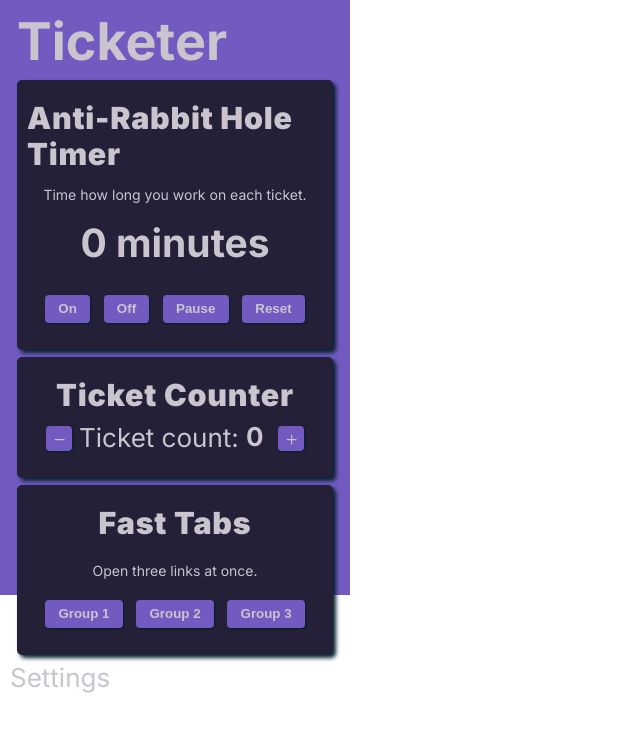
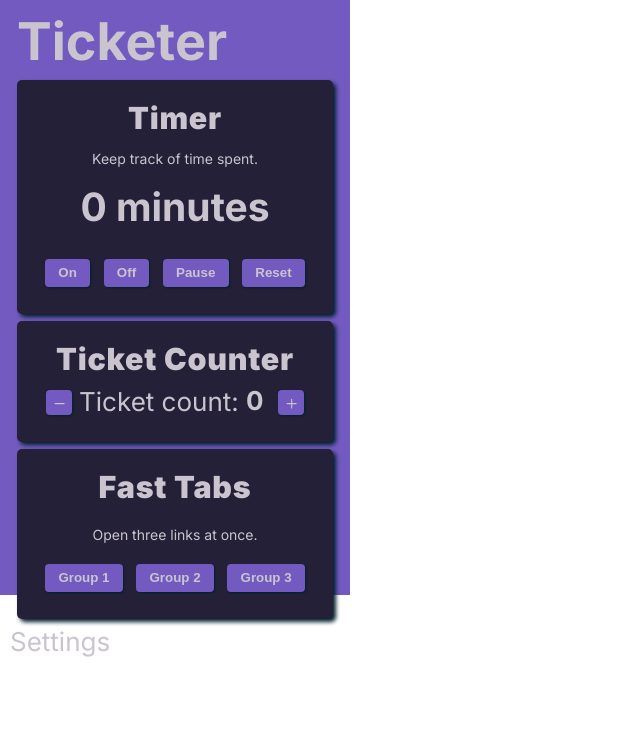
Before and after one commit to sandypockets/ticketer, a React (Create React App) app: page / in a window 1280 px wide. Shown: the top 732 px of the page, without its empty margins (0-640 px from the left). Built offline with nearby package versions, Linux system fonts and the light colour scheme.

Commit message:
Fix turnOn cb

```diff
--- a/src/App.js
+++ b/src/App.js
@@ -41,7 +41,6 @@ function App() {
       id: "timer",
       payload: "timerOn"
     })
-    window.close();
   }
   const handleOff = () => {
     chrome.runtime.sendMessage({
--- a/src/components/Home.jsx
+++ b/src/components/Home.jsx
@@ -35,8 +35,8 @@ export default function Home({ state, setState, ticketCount, setTicketCount, set
       <div>
         <h1 className="title">Ticketer</h1>
         <div className="card card-padding-increase">
-          <h3 className="flex-center cardTitle">Anti-Rabbit Hole Timer</h3>
-          <p className="flex-center info">Time how long you work on each ticket.</p>
+          <h3 className="flex-center cardTitle">Timer</h3>
+          <p className="flex-center info">Keep track of time spent.</p>
           <div>
             <div className="elapsedTime">
               <h2>{time ? time : 0}{time !== 1 ? " minutes" : " minute"}</h2>
```
Also changed, not shown: public/background.js (+2 -19 lines), public/manifest.json.
